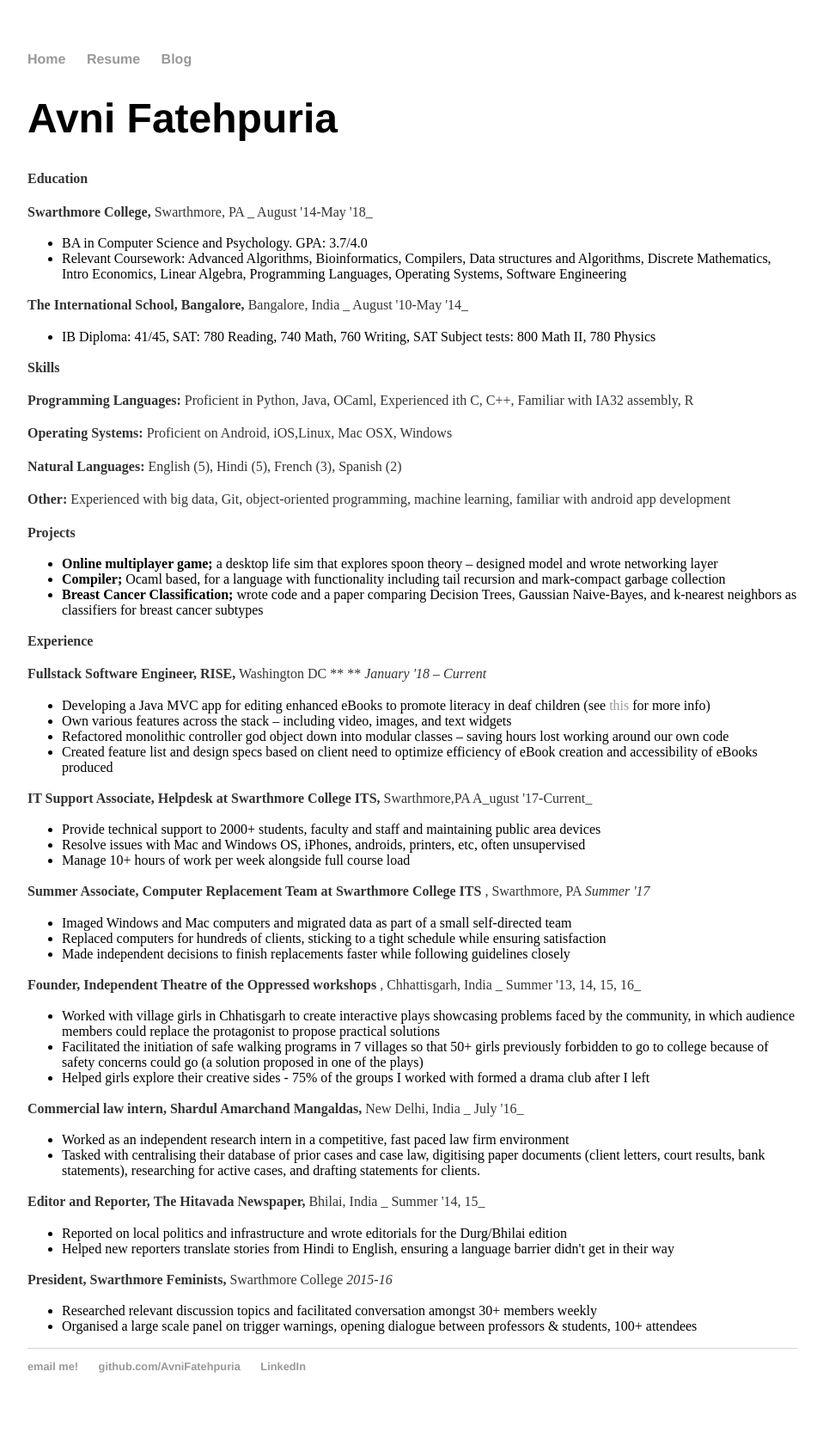
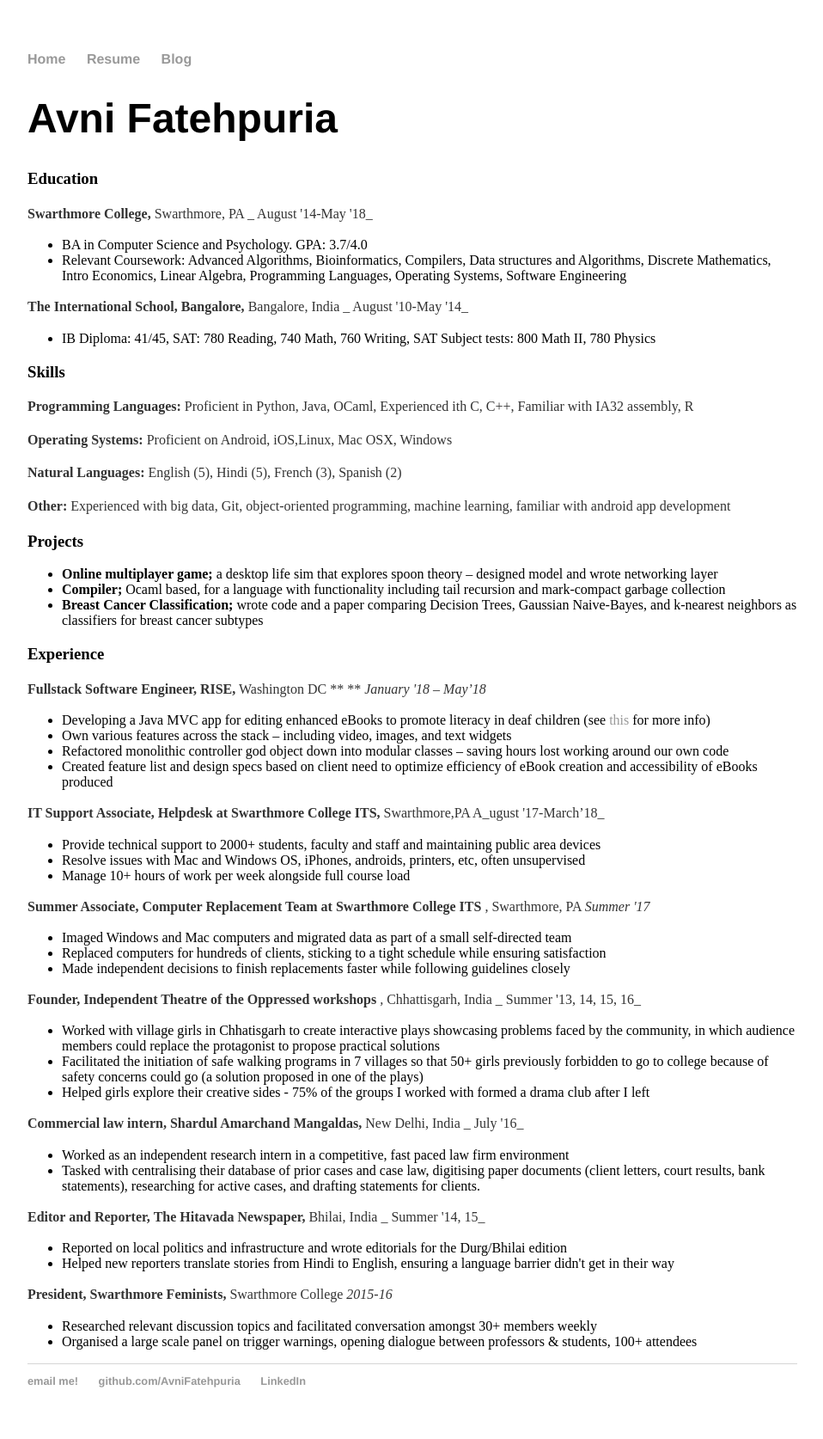
Before and after one commit to AvniFatehpuria/AvniFatehpuria.github.io, a Jekyll site: the page built from resume/index.md, in a window 1280 px wide. Shown: the whole page at 86% size, without its empty margins (160-1118 px from the left). Built offline with Jekyll 4.4.1, drawn with Linux system fonts in a browser that asks for light colours.

Commit message:
Update index.md

```diff
--- a/resume/index.md
+++ b/resume/index.md
@@ -4,7 +4,7 @@
 ---
 # Avni Fatehpuria
 
-**Education**
+### Education
 
 **Swarthmore College,** Swarthmore, PA                                                                            _                              August &#39;14-May &#39;18_
 
@@ -15,7 +15,7 @@
 
 - IB Diploma: 41/45, SAT: 780 Reading, 740 Math, 760 Writing, SAT Subject tests: 800 Math II, 780 Physics
 
-**Skills**
+### Skills
 
 **Programming Languages:** Proficient in Python, Java, OCaml, Experienced ith C, C++, Familiar with IA32 assembly, R
 
@@ -25,22 +25,22 @@
 
 **Other:** Experienced with big data, Git, object-oriented programming, machine learning, familiar with android app development
 
-**Projects**
+### Projects
 
 -  **Online multiplayer game;** a desktop life sim that explores spoon theory – designed model and wrote networking layer
 -  **Compiler;** Ocaml based, for a language with functionality including tail recursion and mark-compact garbage collection
 -  **Breast Cancer Classification;** wrote code and a paper comparing Decision Trees, Gaussian Naive-Bayes, and k-nearest neighbors as classifiers for breast cancer subtypes
 
-**Experience**
+### Experience
 
-**Fullstack Software Engineer,**  **RISE,** Washington DC **                                                     ** _January &#39;18 – Current_
+**Fullstack Software Engineer,**  **RISE,** Washington DC **                                                     ** _January &#39;18 – May'18_
 
 - Developing a Java MVC app for editing enhanced eBooks to promote literacy in deaf children (see [this](https://network.changemakers.com/challenge/childrenswellbeing/refining/rise-reading-involves-shared-experience-bilingual-bimodal-ebooks-for-adults-to-share-with-deaf-children) for more info)
 - Own various features across the stack – including video, images, and text widgets
 - Refactored monolithic controller god object down into modular classes – saving hours lost working around our own code
 - Created feature list and design specs based on client need to optimize efficiency of eBook creation and accessibility of eBooks produced
 
-**IT Support Associate,**  **Helpdesk at Swarthmore College ITS,** Swarthmore,PA                                                A_ugust &#39;17-Current_
+**IT Support Associate,**  **Helpdesk at Swarthmore College ITS,** Swarthmore,PA                                                A_ugust &#39;17-March'18_
 
 - Provide technical support to 2000+ students, faculty and staff and maintaining public area devices
 - Resolve issues with Mac and Windows OS, iPhones, androids, printers, etc, often unsupervised
```
